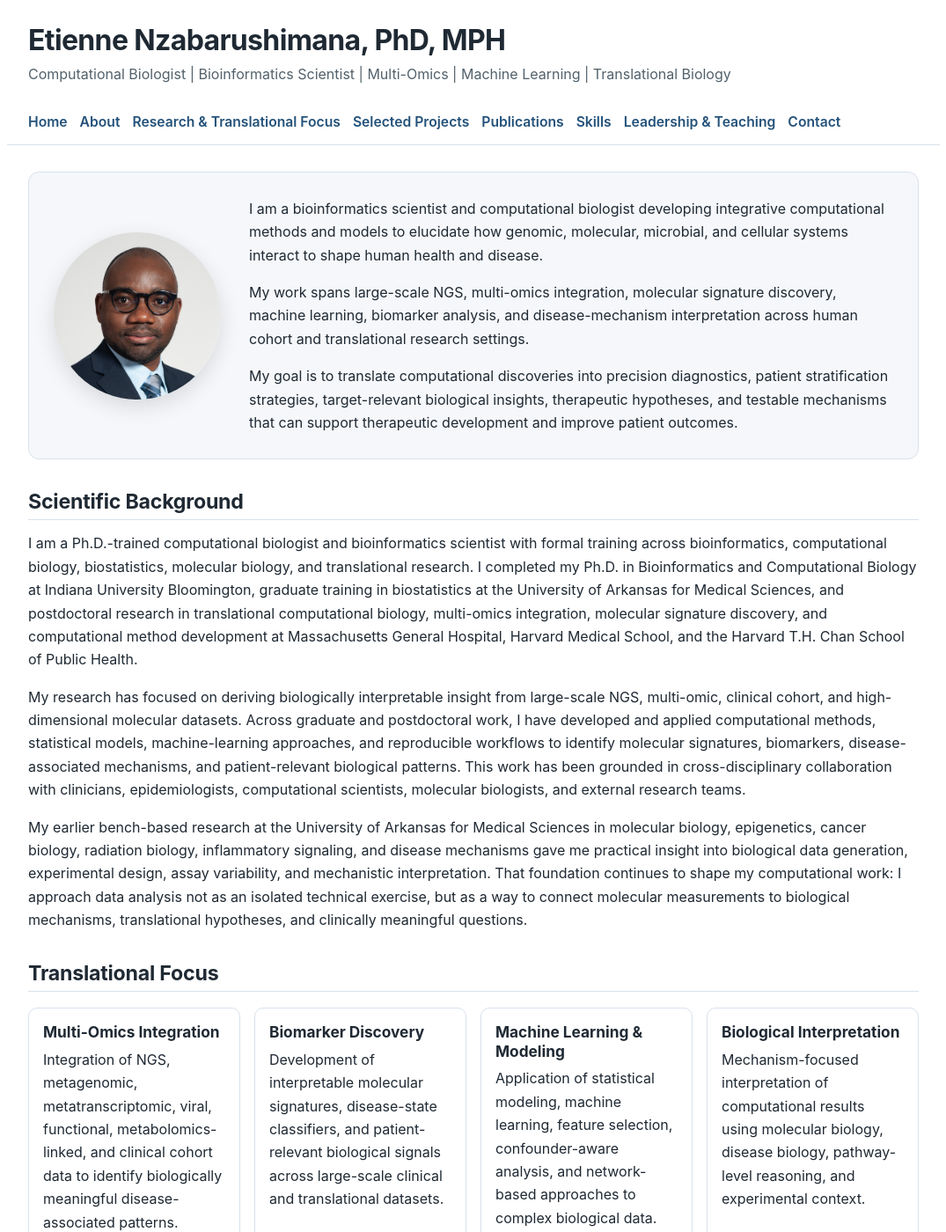
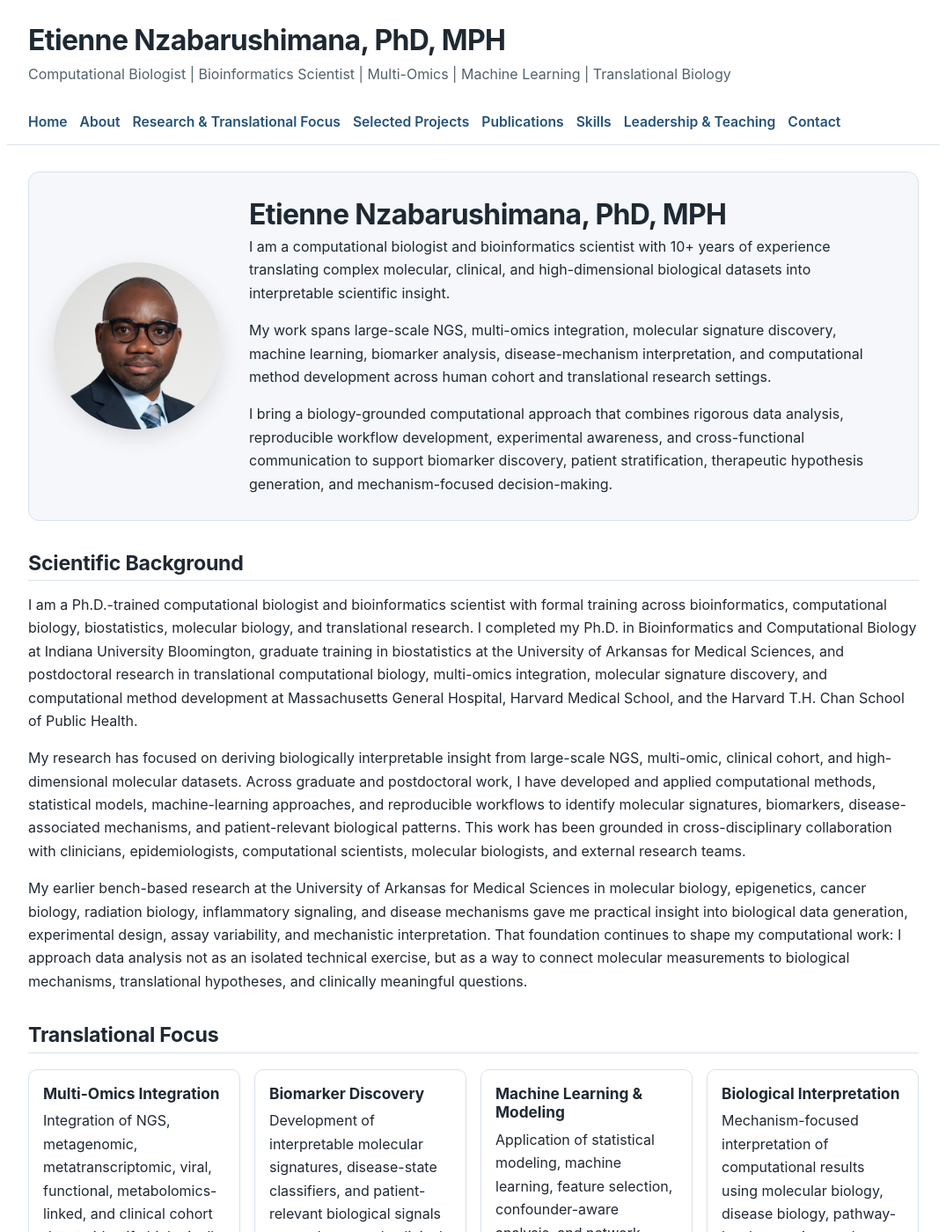
Before and after one commit to Nzabarushimana/nzabarushimana.github.io, a Jekyll site: the page built from index.md, in a window 1280 px wide and 1400 px high. Shown: the whole window at 88% size, without its empty margins (102-1177 px from the left). Built offline with Jekyll 4.4.1, drawn with Linux system fonts in a browser that asks for light colours; some of the changed text lies outside the part shown.

Commit message:
Update index.md

```diff
--- a/index.md
+++ b/index.md
@@ -9,16 +9,18 @@ title: Home
   </div>
 
   <div class="hero-text">
+    <h1>Etienne Nzabarushimana, PhD, MPH</h1>
+
     <p>
-      I am a bioinformatics scientist and computational biologist developing integrative computational methods and models to elucidate how genomic, molecular, microbial, and cellular systems interact to shape human health and disease.
+      I am a computational biologist and bioinformatics scientist with 10+ years of experience translating complex molecular, clinical, and high-dimensional biological datasets into interpretable scientific insight.
     </p>
 
     <p>
-      My work spans large-scale NGS, multi-omics integration, molecular signature discovery, machine learning, biomarker analysis, and disease-mechanism interpretation across human cohort and translational research settings.
+      My work spans large-scale NGS, multi-omics integration, molecular signature discovery, machine learning, biomarker analysis, disease-mechanism interpretation, and computational method development across human cohort and translational research settings.
     </p>
 
     <p>
-      My goal is to translate computational discoveries into precision diagnostics, patient stratification strategies, target-relevant biological insights, therapeutic hypotheses, and testable mechanisms that can support therapeutic development and improve patient outcomes.
+      I bring a biology-grounded computational approach that combines rigorous data analysis, reproducible workflow development, experimental awareness, and cross-functional communication to support biomarker discovery, patient stratification, therapeutic hypothesis generation, and mechanism-focused decision-making.
     </p>
   </div>
 </div>
@@ -63,15 +65,30 @@ My earlier bench-based research at the University of Arkansas for Medical Scienc
     </p>
   </div>
 
+  <div class="card">
+    <h3>Computational Method Development</h3>
+    <p>
+      Design and implementation of reproducible computational approaches, workflows, and analysis frameworks for large-scale sequencing, multi-omics, and high-dimensional biological datasets.
+    </p>
+  </div>
+
+  <div class="card">
+    <h3>Cross-Functional Collaboration</h3>
+    <p>
+      Partnership with clinical, experimental, computational, and data science teams to refine study design, interpret complex results, communicate findings, and support decision-oriented research.
+    </p>
+  </div>
+
 </div>
 
 ## Selected Areas of Focus
 
 - Translational computational biology and bioinformatics
 - Multi-omics integration and molecular signature discovery
-- Biomarker discovery and patient stratification
-- Large-scale NGS and high-dimensional biological data analysis
-- Machine learning, statistical modeling, and interpretable biological modeling
-- Host-microbiome interactions and disease mechanisms
-- Reproducible workflows, data quality control, and scientific visualization
-- Cross-functional collaboration with clinical, experimental, and computational teams
+- Biomarker discovery, patient stratification, and therapeutic hypothesis generation
+- Large-scale NGS, clinical cohort, and high-dimensional biological data analysis
+- Statistical modeling, machine learning, feature selection, and interpretable biological modeling
+- Molecular biology, disease mechanisms, host-microbiome interactions, and pathway-level interpretation
+- Reproducible workflows, data quality control, documentation, and scientific visualization
+- Cross-functional collaboration with experimental, clinical, computational, and data science teams
+- Mentoring, scientific communication, and end-to-end ownership of computational workstreams
```
